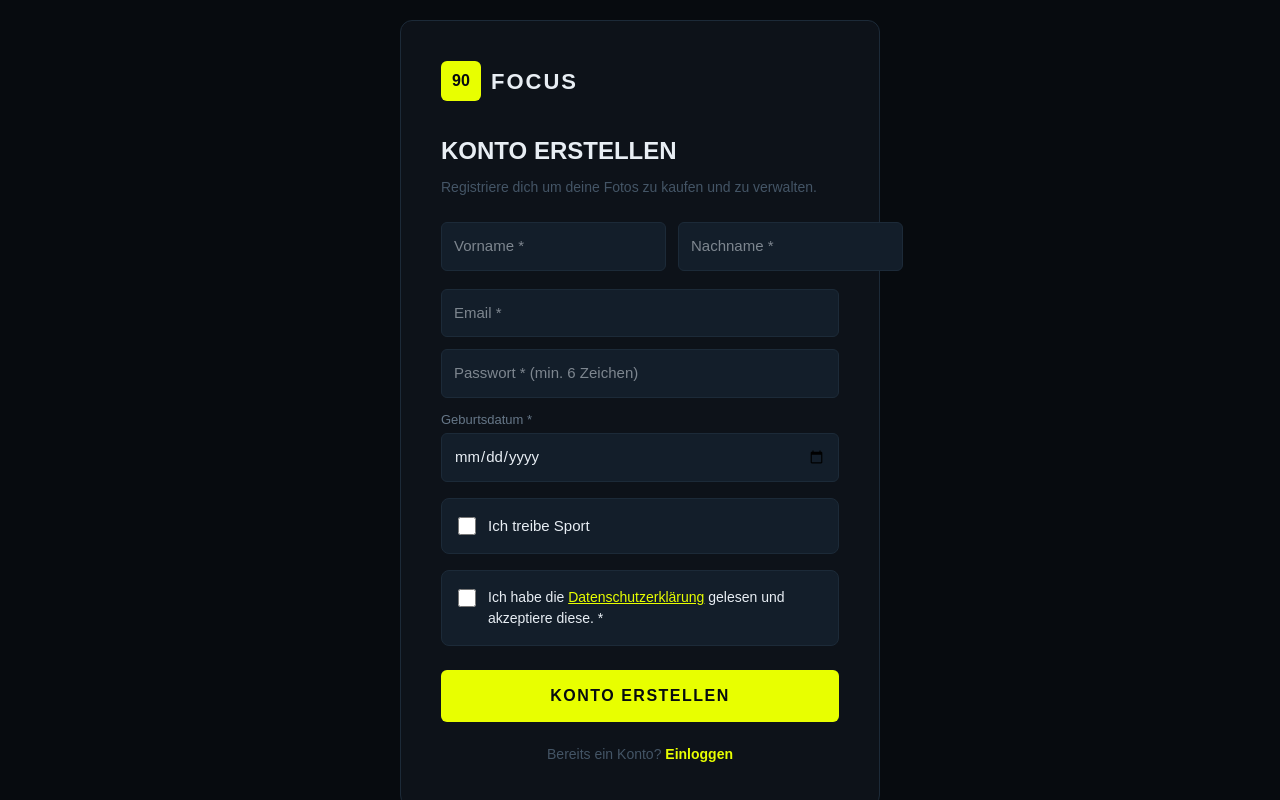
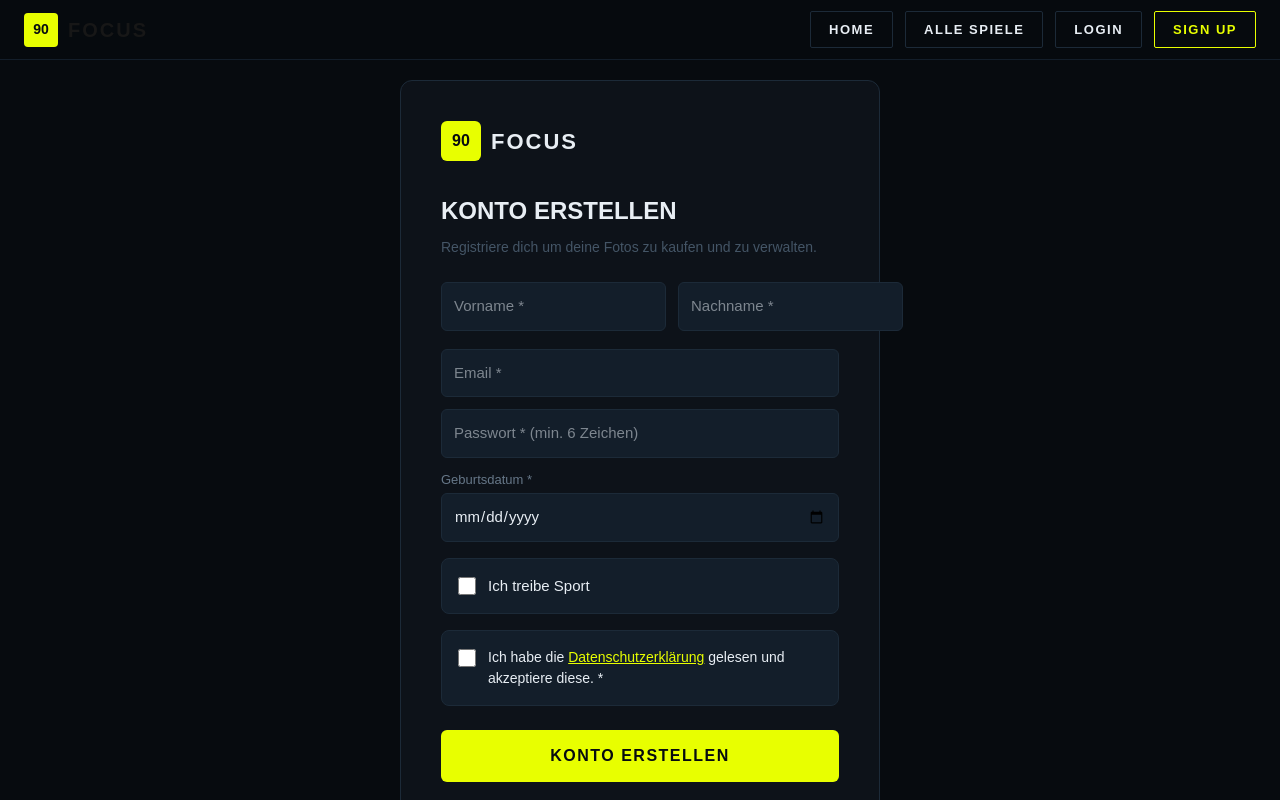
Before and after one commit to 90focus/90focus, a Next.js app: page /register in a window 1280 px wide. Shown: the top 800 px of the page. Built offline with nearby package versions, Linux system fonts and the light colour scheme; no server answers.

Commit message:
nav auf login und register seite

```diff
--- a/app/login/page.tsx
+++ b/app/login/page.tsx
@@ -22,9 +22,7 @@ export default function LoginPage() {
       setLoading(false)
       return
     }
-
     const { data: profile } = await supabase.from('profiles').select('role').eq('id', data.user.id).single()
-
     if (profile?.role === 'photographer') {
       router.push('/meine-events')
     } else if (profile?.role === 'customer') {
@@ -42,17 +40,33 @@ export default function LoginPage() {
     const { error } = await supabase.auth.resetPasswordForEmail(email, {
       redirectTo: `${window.location.origin}/reset-password`,
     })
-    if (error) {
-      setError('Fehler beim Senden!')
-    } else {
-      setMessage('✅ Email gesendet! Prüfe dein Postfach.')
-    }
+    if (error) { setError('Fehler beim Senden!') } else { setMessage('✅ Email gesendet! Prüfe dein Postfach.') }
     setLoading(false)
   }
 
   return (
     <div style={{ minHeight: '100vh', background: '#070b0f', display: 'flex', flexDirection: 'column', fontFamily: 'sans-serif' }}>
-      <div style={{ flex: 1, display: 'flex', alignItems: 'center', justifyContent: 'center', padding: '20px' }}>
+      {/* NAV */}
+      <nav style={{ position: 'fixed', top: 0, left: 0, right: 0, zIndex: 100, background: 'rgba(7,11,15,0.97)', borderBottom: '1px solid #131e2a', height: 60, padding: '0 24px', display: 'flex', alignItems: 'center', justifyContent: 'space-between' }}>
+        <div style={{ display: 'flex', alignItems: 'center', gap: 10, cursor: 'pointer' }} onClick={() => router.push('/')}>
+          <div style={{ width: 34, height: 34, background: '#e8ff00', borderRadius: 4, display: 'flex', alignItems: 'center', justifyContent: 'center' }}>
+            <span style={{ color: '#070b0f', fontWeight: 900, fontSize: 14 }}>90</span>
+          </div>
+          <span style={{ fontWeight: 900, fontSize: 20, letterSpacing: 2 }}>FOCUS</span>
+        </div>
+        <div style={{ display: 'flex', gap: 12 }}>
+          <button style={{ background: 'transparent', color: '#e8eef4', border: '1px solid #1c2a38', borderRadius: 2, padding: '8px 18px', fontWeight: 700, fontSize: 13, letterSpacing: 1.5, textTransform: 'uppercase', cursor: 'pointer' }}
+            onClick={() => router.push('/')}>Home</button>
+          <button style={{ background: 'transparent', color: '#e8eef4', border: '1px solid #1c2a38', borderRadius: 2, padding: '8px 18px', fontWeight: 700, fontSize: 13, letterSpacing: 1.5, textTransform: 'uppercase', cursor: 'pointer' }}
+            onClick={() => router.push('/spiele')}>Alle Spiele</button>
+          <button style={{ background: 'transparent', color: '#e8ff00', border: '1px solid #e8ff00', borderRadius: 2, padding: '8px 18px', fontWeight: 700, fontSize: 13, letterSpacing: 1.5, textTransform: 'uppercase', cursor: 'pointer' }}
+            onClick={() => router.push('/login')}>Login</button>
+          <button style={{ background: 'transparent', color: '#e8eef4', border: '1px solid #1c2a38', borderRadius: 2, padding: '8px 18px', fontWeight: 700, fontSize: 13, letterSpacing: 1.5, textTransform: 'uppercase', cursor: 'pointer' }}
+            onClick={() => router.push('/register')}>Sign Up</button>
+        </div>
+      </nav>
+
+      <div style={{ flex: 1, display: 'flex', alignItems: 'center', justifyContent: 'center', padding: '20px', marginTop: 60 }}>
         <div style={{ background: '#0d1219', border: '1px solid #1c2a38', borderRadius: '12px', padding: '40px', width: '100%', maxWidth: '400px' }}>
           <div style={{ display: 'flex', alignItems: 'center', gap: 10, marginBottom: 32 }}>
             <div style={{ width: 40, height: 40, background: '#e8ff00', borderRadius: 6, display: 'flex', alignItems: 'center', justifyContent: 'center' }}>
@@ -112,7 +126,6 @@ export default function LoginPage() {
         </div>
       </div>
 
-      {/* FOOTER */}
       <footer style={{ borderTop: '1px solid #131e2a', padding: '24px 32px', display: 'flex', justifyContent: 'space-between', alignItems: 'center' }}>
         <div style={{ display: 'flex', alignItems: 'center', gap: 10 }}>
           <div style={{ width: 26, height: 26, background: '#e8ff00', borderRadius: 2, display: 'flex', alignItems: 'center', justifyContent: 'center' }}>
--- a/app/register/page.tsx
+++ b/app/register/page.tsx
@@ -24,31 +24,16 @@ export default function RegisterPage() {
       setError('Vorname, Nachname, Email, Passwort und Geburtsdatum sind Pflichtfelder!')
       return
     }
-    if (password.length < 6) {
-      setError('Passwort muss mindestens 6 Zeichen haben!')
-      return
-    }
-    if (!datenschutz) {
-      setError('Bitte akzeptiere die Datenschutzerklärung!')
-      return
-    }
+    if (password.length < 6) { setError('Passwort muss mindestens 6 Zeichen haben!'); return }
+    if (!datenschutz) { setError('Bitte akzeptiere die Datenschutzerklärung!'); return }
     setLoading(true)
     setError('')
 
     const { data, error: signUpError } = await supabase.auth.signUp({
-      email,
-      password,
+      email, password,
       options: {
         emailRedirectTo: `${window.location.origin}/login`,
-        data: {
-          role: 'customer',
-          vorname,
-          nachname,
-          geburtsdatum,
-          sport: sport.toString(),
-          sportart: sport ? sportart : '',
-          verein: sport ? verein : '',
-        }
+        data: { role: 'customer', vorname, nachname, geburtsdatum, sport: sport.toString(), sportart: sport ? sportart : '', verein: sport ? verein : '' }
       }
     })
 
@@ -74,7 +59,27 @@ export default function RegisterPage() {
 
   return (
     <div style={{ minHeight: '100vh', background: '#070b0f', display: 'flex', flexDirection: 'column', fontFamily: 'sans-serif' }}>
-      <div style={{ flex: 1, display: 'flex', alignItems: 'center', justifyContent: 'center', padding: '20px' }}>
+      {/* NAV */}
+      <nav style={{ position: 'fixed', top: 0, left: 0, right: 0, zIndex: 100, background: 'rgba(7,11,15,0.97)', borderBottom: '1px solid #131e2a', height: 60, padding: '0 24px', display: 'flex', alignItems: 'center', justifyContent: 'space-between' }}>
+        <div style={{ display: 'flex', alignItems: 'center', gap: 10, cursor: 'pointer' }} onClick={() => router.push('/')}>
+          <div style={{ width: 34, height: 34, background: '#e8ff00', borderRadius: 4, display: 'flex', alignItems: 'center', justifyContent: 'center' }}>
+            <span style={{ color: '#070b0f', fontWeight: 900, fontSize: 14 }}>90</span>
+          </div>
+          <span style={{ fontWeight: 900, fontSize: 20, letterSpacing: 2 }}>FOCUS</span>
+        </div>
+        <div style={{ display: 'flex', gap: 12 }}>
+          <button style={{ background: 'transparent', color: '#e8eef4', border: '1px solid #1c2a38', borderRadius: 2, padding: '8px 18px', fontWeight: 700, fontSize: 13, letterSpacing: 1.5, textTransform: 'uppercase', cursor: 'pointer' }}
+            onClick={() => router.push('/')}>Home</button>
+          <button style={{ background: 'transparent', color: '#e8eef4', border: '1px solid #1c2a38', borderRadius: 2, padding: '8px 18px', fontWeight: 700, fontSize: 13, letterSpacing: 1.5, textTransform: 'uppercase', cursor: 'pointer' }}
+            onClick={() => router.push('/spiele')}>Alle Spiele</button>
+          <button style={{ background: 'transparent', color: '#e8eef4', border: '1px solid #1c2a38', borderRadius: 2, padding: '8px 18px', fontWeight: 700, fontSize: 13, letterSpacing: 1.5, textTransform: 'uppercase', cursor: 'pointer' }}
+            onClick={() => router.push('/login')}>Login</button>
+          <button style={{ background: 'transparent', color: '#e8ff00', border: '1px solid #e8ff00', borderRadius: 2, padding: '8px 18px', fontWeight: 700, fontSize: 13, letterSpacing: 1.5, textTransform: 'uppercase', cursor: 'pointer' }}
+            onClick={() => router.push('/register')}>Sign Up</button>
+        </div>
+      </nav>
+
+      <div style={{ flex: 1, display: 'flex', alignItems: 'center', justifyContent: 'center', padding: '20px', marginTop: 60 }}>
         <div style={{ background: '#0d1219', border: '1px solid #1c2a38', borderRadius: '12px', padding: '40px', width: '100%', maxWidth: '480px' }}>
           <div style={{ display: 'flex', alignItems: 'center', gap: 10, marginBottom: 32 }}>
             <div style={{ width: 40, height: 40, background: '#e8ff00', borderRadius: 6, display: 'flex', alignItems: 'center', justifyContent: 'center' }}>
@@ -83,66 +88,50 @@ export default function RegisterPage() {
             <span style={{ color: '#e8eef4', fontWeight: 900, fontSize: 22, letterSpacing: 2 }}>FOCUS</span>
           </div>
 
-          <h1 style={{ color: '#e8eef4', fontSize: 24, fontWeight: 900, marginBottom: 8, textTransform: 'uppercase' }}>
-            Konto erstellen
-          </h1>
-          <p style={{ color: '#445566', fontSize: 14, marginBottom: 24 }}>
-            Registriere dich um deine Fotos zu kaufen und zu verwalten.
-          </p>
+          <h1 style={{ color: '#e8eef4', fontSize: 24, fontWeight: 900, marginBottom: 8, textTransform: 'uppercase' }}>Konto erstellen</h1>
+          <p style={{ color: '#445566', fontSize: 14, marginBottom: 24 }}>Registriere dich um deine Fotos zu kaufen und zu verwalten.</p>
 
           <div style={{ display: 'grid', gridTemplateColumns: '1fr 1fr', gap: 12, marginBottom: 12 }}>
-            <input type="text" placeholder="Vorname *" value={vorname}
-              onChange={(e) => setVorname(e.target.value)}
+            <input type="text" placeholder="Vorname *" value={vorname} onChange={(e) => setVorname(e.target.value)}
               style={{ padding: '12px', fontSize: '15px', background: '#131e2a', border: '1px solid #1c2a38', borderRadius: '6px', color: '#e8eef4', boxSizing: 'border-box' as any }} />
-            <input type="text" placeholder="Nachname *" value={nachname}
-              onChange={(e) => setNachname(e.target.value)}
+            <input type="text" placeholder="Nachname *" value={nachname} onChange={(e) => setNachname(e.target.value)}
               style={{ padding: '12px', fontSize: '15px', background: '#131e2a', border: '1px solid #1c2a38', borderRadius: '6px', color: '#e8eef4', boxSizing: 'border-box' as any }} />
           </div>
 
-          <input type="email" placeholder="Email *" value={email}
-            onChange={(e) => setEmail(e.target.value)}
+          <input type="email" placeholder="Email *" value={email} onChange={(e) => setEmail(e.target.value)}
             style={{ width: '100%', padding: '12px', margin: '6px 0', fontSize: '15px', background: '#131e2a', border: '1px solid #1c2a38', borderRadius: '6px', color: '#e8eef4', boxSizing: 'border-box' as any }} />
 
-          <input type="password" placeholder="Passwort * (min. 6 Zeichen)" value={password}
-            onChange={(e) => setPassword(e.target.value)}
+          <input type="password" placeholder="Passwort * (min. 6 Zeichen)" value={password} onChange={(e) => setPassword(e.target.value)}
             style={{ width: '100%', padding: '12px', margin: '6px 0', fontSize: '15px', background: '#131e2a', border: '1px solid #1c2a38', borderRadius: '6px', color: '#e8eef4', boxSizing: 'border-box' as any }} />
 
           <div style={{ margin: '6px 0' }}>
             <label style={{ display: 'block', fontSize: '13px', color: '#667788', marginBottom: 4 }}>Geburtsdatum *</label>
-            <input type="date" value={geburtsdatum}
-              onChange={(e) => setGeburtsdatum(e.target.value)}
+            <input type="date" value={geburtsdatum} onChange={(e) => setGeburtsdatum(e.target.value)}
               style={{ width: '100%', padding: '12px', fontSize: '15px', background: '#131e2a', border: '1px solid #1c2a38', borderRadius: '6px', color: '#e8eef4', boxSizing: 'border-box' as any }} />
           </div>
 
           <div style={{ margin: '16px 0', padding: '16px', background: '#131e2a', borderRadius: 8, border: '1px solid #1c2a38' }}>
             <div style={{ display: 'flex', alignItems: 'center', gap: 12, marginBottom: sport ? 12 : 0 }}>
-              <input type="checkbox" id="sport" checked={sport}
-                onChange={(e) => setSport(e.target.checked)}
+              <input type="checkbox" id="sport" checked={sport} onChange={(e) => setSport(e.target.checked)}
                 style={{ width: 18, height: 18, cursor: 'pointer' }} />
-              <label htmlFor="sport" style={{ color: '#e8eef4', fontSize: 15, cursor: 'pointer' }}>
-                Ich treibe Sport
-              </label>
+              <label htmlFor="sport" style={{ color: '#e8eef4', fontSize: 15, cursor: 'pointer' }}>Ich treibe Sport</label>
             </div>
             {sport && (
               <>
-                <input type="text" placeholder="Sportart (z.B. Fussball)" value={sportart}
-                  onChange={(e) => setSportart(e.target.value)}
+                <input type="text" placeholder="Sportart (z.B. Fussball)" value={sportart} onChange={(e) => setSportart(e.target.value)}
                   style={{ width: '100%', padding: '10px', margin: '6px 0', fontSize: '14px', background: '#0d1219', border: '1px solid #1c2a38', borderRadius: '6px', color: '#e8eef4', boxSizing: 'border-box' as any }} />
-                <input type="text" placeholder="Verein (z.B. FC Luzern)" value={verein}
-                  onChange={(e) => setVerein(e.target.value)}
+                <input type="text" placeholder="Verein (z.B. FC Luzern)" value={verein} onChange={(e) => setVerein(e.target.value)}
                   style={{ width: '100%', padding: '10px', margin: '6px 0', fontSize: '14px', background: '#0d1219', border: '1px solid #1c2a38', borderRadius: '6px', color: '#e8eef4', boxSizing: 'border-box' as any }} />
               </>
             )}
           </div>
 
           <div style={{ display: 'flex', alignItems: 'flex-start', gap: 12, margin: '16px 0', padding: '16px', background: '#131e2a', borderRadius: 8, border: datenschutz ? '1px solid #e8ff00' : '1px solid #1c2a38' }}>
-            <input type="checkbox" id="datenschutz" checked={datenschutz}
-              onChange={(e) => setDatenschutz(e.target.checked)}
+            <input type="checkbox" id="datenschutz" checked={datenschutz} onChange={(e) => setDatenschutz(e.target.checked)}
               style={{ width: 18, height: 18, cursor: 'pointer', marginTop: 2, flexShrink: 0 }} />
             <label htmlFor="datenschutz" style={{ color: '#e8eef4', fontSize: 14, cursor: 'pointer', lineHeight: 1.5 }}>
               Ich habe die{' '}
-              <span style={{ color: '#e8ff00', textDecoration: 'underline', cursor: 'pointer' }}
-                onClick={() => window.open('/datenschutz', '_blank')}>
+              <span style={{ color: '#e8ff00', textDecoration: 'underline', cursor: 'pointer' }} onClick={() => window.open('/datenschutz', '_blank')}>
                 Datenschutzerklärung
               </span>
               {' '}gelesen und akzeptiere diese. *
@@ -167,7 +156,6 @@ export default function RegisterPage() {
         </div>
       </div>
 
-      {/* FOOTER */}
       <footer style={{ borderTop: '1px solid #131e2a', padding: '24px 32px', display: 'flex', justifyContent: 'space-between', alignItems: 'center' }}>
         <div style={{ display: 'flex', alignItems: 'center', gap: 10 }}>
           <div style={{ width: 26, height: 26, background: '#e8ff00', borderRadius: 2, display: 'flex', alignItems: 'center', justifyContent: 'center' }}>
```
